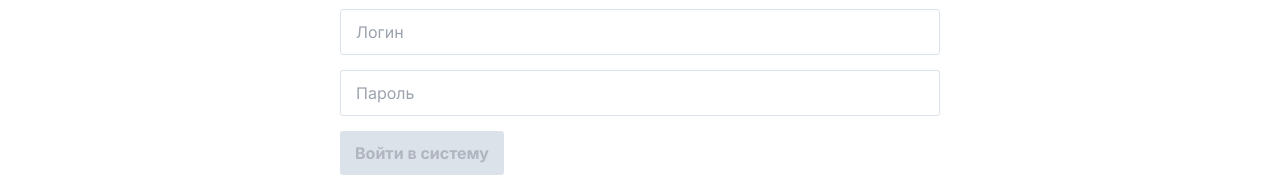
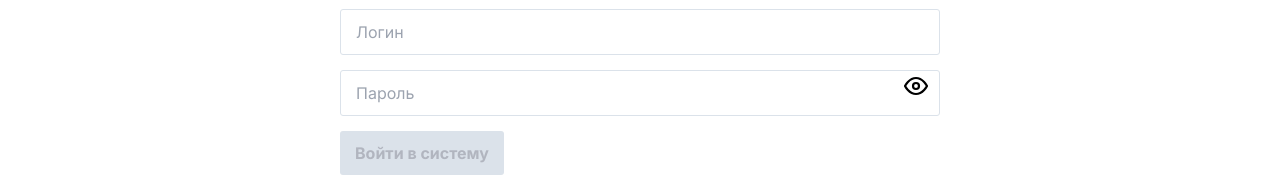
Before and after one commit to Nataliasem/loaderdata_spa, a Vue app: page /auth/login in a window 1280 px wide. Shown: the part 273-454 px from the top of the page. Built offline with nearby package versions, Linux system fonts and the light colour scheme.

Commit message:
wip поле пароля

```diff
--- /dev/null
+++ b/src/components/fields/ld-field-input-password.vue
@@ -0,0 +1,123 @@
+<!-- Поле для ввода пароля -->
+<template>
+  <div
+    class="ld-field-input-password"
+  >
+    <input
+      :id="id"
+      name="password"
+      class="ld-input"
+      autocomplete="password"
+      :value="value"
+      :type="type"
+      :placeholder="placeholder"
+      :disabled="disabled"
+      @blur="$emit('blur', $event)"
+      @focus="$emit('focus', $event)"
+      @input="$emit('input', $event)"
+    />
+    <span
+      class="ld-field-input-password-icon"
+      data-test-id="show-password-btn"
+      :title="title"
+      @click="togglePasswordVisibility"
+    >
+      <app-icon-eye-opened v-if="showPassword === false" />
+      <app-icon-eye-closed v-else />
+    </span>
+  </div>
+</template>
+
+<script>
+import AppIconEyeClosed from '~/components/icons/app-icon-eye-closed.vue'
+import AppIconEyeOpened from '~/components/icons/app-icon-eye-opened.vue'
+
+export default {
+  name: 'ld-field-password',
+  components: {
+    AppIconEyeOpened,
+    AppIconEyeClosed
+  },
+  props: {
+    /**
+     * Текущее значение
+     * @type {string | null}
+     */
+    value: {
+      type: String,
+      default: null
+    },
+
+    /**
+     * ID для тестирования
+     * @type {string}
+     */
+    id: {
+      type: String,
+      default: ''
+    },
+
+    /**
+     * Флаг блокировки
+     * @type {boolean}
+     */
+    disabled: {
+      type: Boolean,
+      default: false
+    },
+
+    /**
+     * Значение для плейсхолдера
+     * @type {string}
+     */
+    placeholder: {
+      type: String,
+      default: ''
+    }
+  },
+  data: () => ({
+    /**
+     * Флаг, показывать ли пароль
+     * @type {boolean}
+     */
+    showPassword: false
+  }),
+  computed: {
+    /**
+     * Тип поля пароля
+     * @type {string}
+     */
+    type() {
+      return this.showPassword ? 'text' : 'password'
+    },
+
+    /**
+     * Текст атрибута title кнопки 'Показать/Скрыть пароль'
+     * @type {string}
+     */
+    title() {
+      return this.showPassword ? 'Скрыть пароль' : 'Показать пароль'
+    }
+  },
+  methods: {
+    /**
+     * Переключение видимости пароля
+     * @returns {void}
+     */
+    togglePasswordVisibility() {
+      this.showPassword = !this.showPassword
+    }
+  }
+}
+</script>
+
+<style>
+.ld-field-input-password {
+  @apply relative;
+  @apply flex justify-between items-center;
+}
+
+.ld-field-input-password .ld-field-input-password-icon {
+  @apply absolute top-1 right-3;
+}
+</style>
--- a/src/main.css
+++ b/src/main.css
@@ -76,3 +76,18 @@ body {
     @apply border border-gray-5 px-2 py-1;
     border-radius: 12px;
 }
+
+.ld-input {
+    border: 1px solid #DBE2EA;
+    border-radius: 3px;
+    padding: 10px 15px;
+    width: 100%;
+    margin-bottom: 15px;
+    font-size: 16px;
+}
+
+.ld-input:focus {
+    outline: none;
+    border-color: #0880AE;
+    border-width: 2px;
+}
--- a/src/pages/auth/login.vue
+++ b/src/pages/auth/login.vue
@@ -1,7 +1,7 @@
 <template>
   <form
     v-if="formType === 'register'"
-    name="authentication"
+    name="registration"
     class="login-form"
     @submit.prevent="registerUser"
   >
@@ -12,14 +12,10 @@
       placeholder="Логин"
       class="app-input"
     />
-    <input
+    <ld-field-input-password
       id="register-password"
       v-model="password"
-      name="password"
-      type="password"
       placeholder="Пароль"
-      class="app-input"
-      autocomplete="password"
     />
     <select
       v-model="roleId"
@@ -61,14 +57,10 @@
       placeholder="Логин"
       class="app-input"
     />
-    <input
+    <ld-field-input-password
       id="auth-password"
       v-model="password"
-      name="password"
-      type="password"
       placeholder="Пароль"
-      class="app-input"
-      autocomplete="password"
     />
     <button
       type="submit"
@@ -82,10 +74,14 @@
 
 <script>
 import logInApi from '~/api/login.js'
+import LdFieldInputPassword from '~/components/fields/ld-field-input-password.vue'
 import notify from '~/plugins/notify.js'
 
 export default {
   name: 'auth-login',
+  components: {
+    LdFieldInputPassword
+  },
   data: () => ({
     username: '',
     password: '',
```
